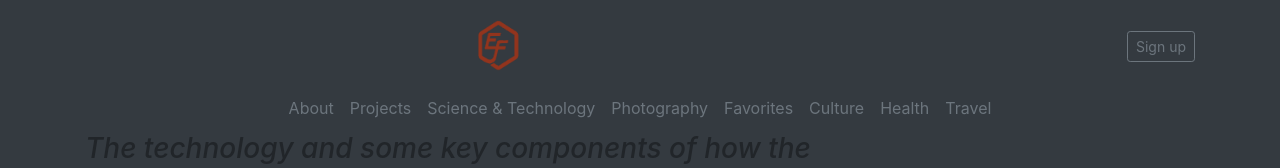
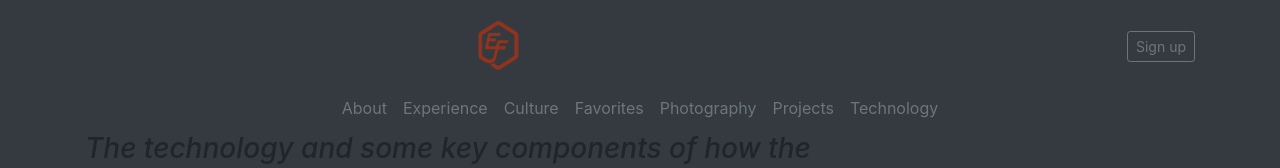
Before and after one commit to TheArchitect71/Cotton-Mouth, an Angular app: page /technology in a window 1280 px wide. Shown: the top 168 px of the page. Built offline with nearby package versions, Linux system fonts and the light colour scheme.

Commit message:
added links and deleted some

```diff
--- a/src/app/navigation/navigation.component.html
+++ b/src/app/navigation/navigation.component.html
@@ -19,28 +19,24 @@
         routerLinkActive="router-link-active">About</a>
       </li>
       <li>
-        <a class="p-2 text-muted" [routerLink]="['/projects']" routerLinkActive="router-link-active">Projects</a>
+        <a class="p-2 text-muted" [routerLink]="['/experience']" routerLinkActive="router-link-active">Experience</a>
       </li>
       <li>
-        <a class="p-2 text-muted" [routerLink]="['/technology']" routerLinkActive="router-link-active">Science & Technology</a>
+        <a class="p-2 text-muted" [routerLink]="['/technology']" routerLinkActive="router-link-active">Culture</a>
+      </li>
+      <li>
+        <a class="p-2 text-muted" [routerLink]="['/favorites']" routerLinkActive="router-link-active">Favorites</a>
       </li>
       <li>
         <a class="p-2 text-muted" [routerLink]="['/photography']" routerLinkActive="router-link-active">Photography</a>
       </li>
       <li>
-        <a class="p-2 text-muted" [routerLink]="['/favorites']" routerLinkActive="router-link-active">Favorites</a>
+        <a class="p-2 text-muted" [routerLink]="['/projects']"
+        routerLinkActive="router-link-active">Projects</a>
       </li>
       <li>
-        <a class="p-2 text-muted" [routerLink]="['/culture']"
-        routerLinkActive="router-link-active">Culture</a>
-      </li>
-      <li>
-        <a class="p-2 text-muted" [routerLink]="['/health']"
-        routerLinkActive="router-link-active">Health</a>
-      </li>
-      <li>
-        <a class="p-2 text-muted" [routerLink]="['/travel']"
-         routerLinkActive="router-link-active">Travel</a>
+        <a class="p-2 text-muted" [routerLink]="['/technology']"
+        routerLinkActive="router-link-active">Technology</a>
       </li>
     </ul>
   </div>
```
